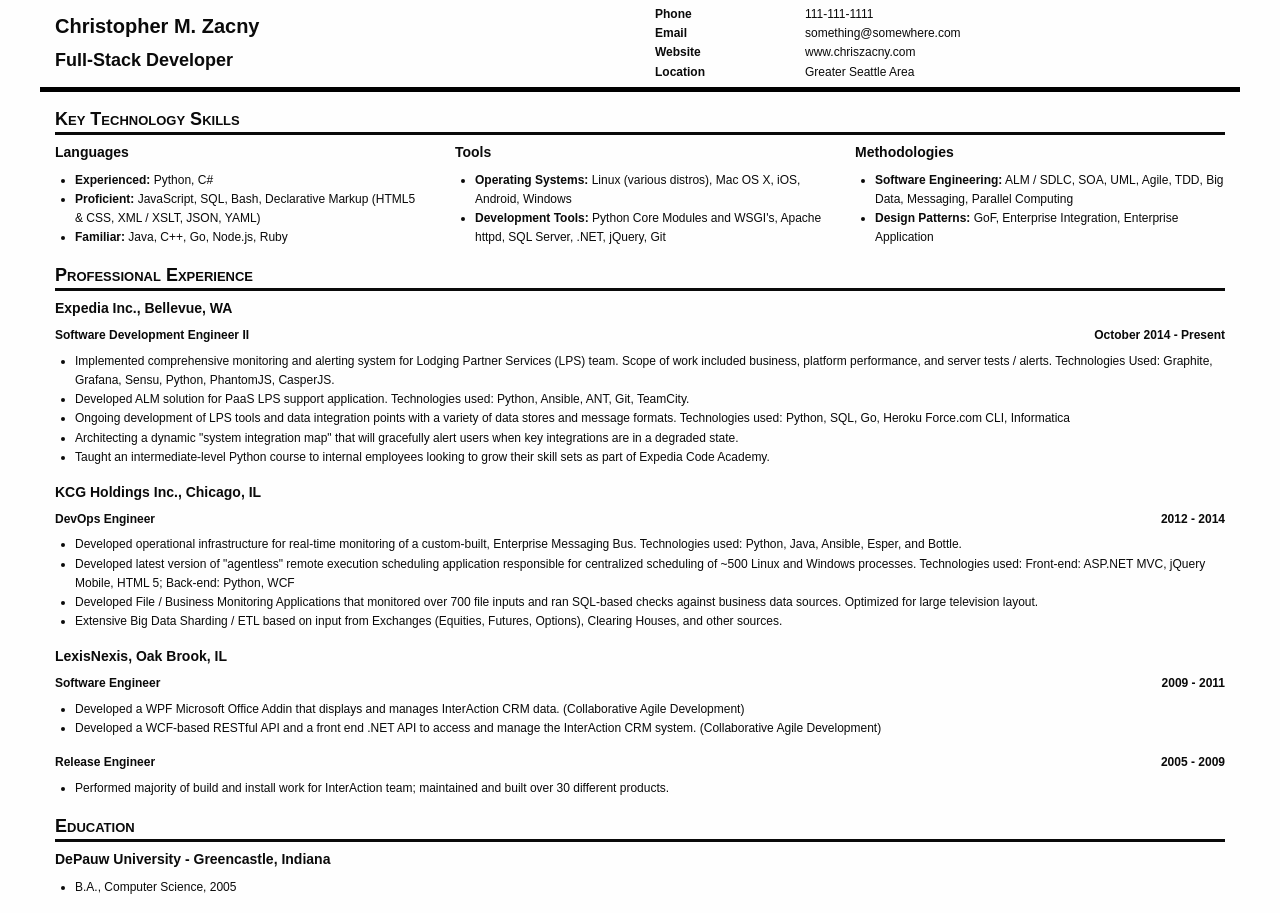
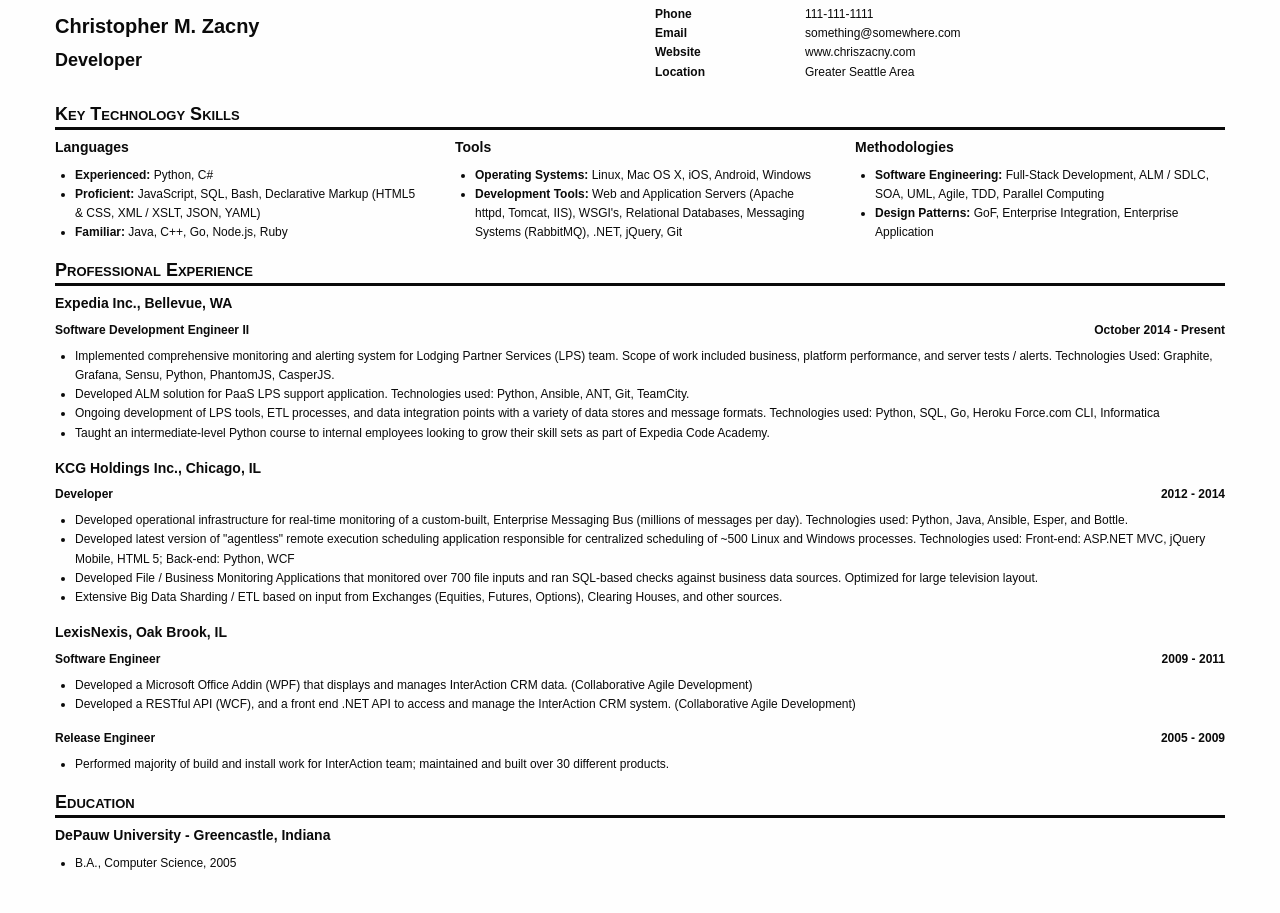
Before and after one commit to chriszacny/resume-foundation, a plain HTML site: page site/index.html in a window 1280 px wide. After the commit the page ends 889 px from the top, so only its background shows below. Drawn offline with nearby package versions, Linux system fonts and the light colour scheme.

Commit message:
Updated various bits

```diff
--- a/site/css/main.css
+++ b/site/css/main.css
@@ -147,12 +147,6 @@ li {
 }
 
 .contact-info {
-    border: black;
-    border-style: solid;
-    border-left-style: none;
-    border-right-style: none;
-    border-top-style: none;
-    border-width: 5px;
     margin-top: 5px;
     margin-bottom: 15px;
     padding-bottom: 5px;
--- a/site/index.html
+++ b/site/index.html
@@ -26,7 +26,7 @@
         <div class="row contact-info">
             <div class="small-6 column name-position">
                 <h1>Christopher M. Zacny</h1>
-                <h2>Full-Stack Developer</h2>
+                <h2>Developer</h2>
             </div>
             <div class="small-6 column">
                 <div class="row">
@@ -63,14 +63,14 @@
                 <div class="column">
                     <h4>Tools</h4>
                     <ul>
-                        <li><span class="bold">Operating Systems:</span> Linux (various distros), Mac OS X, iOS, Android, Windows</li>
-                        <li><span class="bold">Development Tools:</span> Python Core Modules and WSGI's, Apache httpd, SQL Server, .NET, jQuery, Git</li>
+                        <li><span class="bold">Operating Systems:</span> Linux, Mac OS X, iOS, Android, Windows</li>
+                        <li><span class="bold">Development Tools:</span> Web and Application Servers (Apache httpd, Tomcat, IIS), WSGI's, Relational Databases, Messaging Systems (RabbitMQ), .NET, jQuery, Git</li>
                     </ul>
                 </div>
                 <div class="column">
                     <h4>Methodologies</h4>
                     <ul>
-                        <li><span class="bold">Software Engineering:</span> ALM / SDLC, SOA, UML, Agile, TDD, Big Data, Messaging, Parallel Computing</li>
+                        <li><span class="bold">Software Engineering:</span> Full-Stack Development, ALM / SDLC, SOA, UML, Agile, TDD, Parallel Computing</li>
                         <li><span class="bold">Design Patterns:</span> GoF, Enterprise Integration, Enterprise Application</li>
                     </ul>
                 </div>
@@ -92,8 +92,7 @@
                 <ul>
                     <li>Implemented comprehensive monitoring and alerting system for Lodging Partner Services (LPS) team. Scope of work included business, platform performance, and server tests / alerts. Technologies Used: Graphite, Grafana, Sensu, Python, PhantomJS, CasperJS.</li>
                     <li>Developed ALM solution for PaaS LPS support application. Technologies used: Python, Ansible, ANT, Git, TeamCity.</li>
-                    <li>Ongoing development of LPS tools and data integration points with a variety of data stores and message formats. Technologies used: Python, SQL, Go, Heroku Force.com CLI, Informatica</li>
-                    <li>Architecting a dynamic "system integration map" that will gracefully alert users when key integrations are in a degraded state.</li>
+                    <li>Ongoing development of LPS tools, ETL processes, and data integration points with a variety of data stores and message formats. Technologies used: Python, SQL, Go, Heroku Force.com CLI, Informatica</li>
                     <li>Taught an intermediate-level Python course to internal employees looking to grow their skill sets as part of Expedia Code Academy.</li>
                 </ul>
             </div>
@@ -101,14 +100,14 @@
                 <h4>KCG Holdings Inc., Chicago, IL</h4>
                 <div class="row">
                     <div class="small-6 column">
-                        <h5>DevOps Engineer</h5>
+                        <h5>Developer</h5>
                     </div>
                     <div class="small-6 column">
                         <h5 class="employment-date">2012 - 2014</h5>
                     </div>
                 </div>
                 <ul>
-                    <li>Developed operational infrastructure for real-time monitoring of a custom-built, Enterprise Messaging Bus. Technologies used: Python, Java, Ansible, Esper, and Bottle.</li>
+                    <li>Developed operational infrastructure for real-time monitoring of a custom-built, Enterprise Messaging Bus (millions of messages per day). Technologies used: Python, Java, Ansible, Esper, and Bottle.</li>
                     <li>Developed latest version of "agentless" remote execution scheduling application responsible for centralized scheduling of ~500 Linux and Windows processes. Technologies used: Front-end: ASP.NET MVC, jQuery Mobile, HTML 5; Back-end: Python, WCF</li>
                     <li>Developed File / Business Monitoring Applications that monitored over 700 file inputs and ran SQL-based checks against business data sources. Optimized for large television layout.</li>
                     <li>Extensive Big Data Sharding / ETL based on input from Exchanges (Equities, Futures, Options), Clearing Houses, and other sources.</li>
@@ -125,8 +124,8 @@
                     </div>
                 </div>
                 <ul>
-                    <li>Developed a WPF Microsoft Office Addin that displays and manages InterAction CRM data. (Collaborative Agile Development)</li>
-                    <li>Developed a WCF-based RESTful API and a front end .NET API to access and manage the InterAction CRM system. (Collaborative Agile Development)</li>
+                    <li>Developed a Microsoft Office Addin (WPF) that displays and manages InterAction CRM data. (Collaborative Agile Development)</li>
+                    <li>Developed a RESTful API (WCF), and a front end .NET API to access and manage the InterAction CRM system. (Collaborative Agile Development)</li>
                 </ul>
                 <div class="row">
                     <div class="small-6 column">
```
